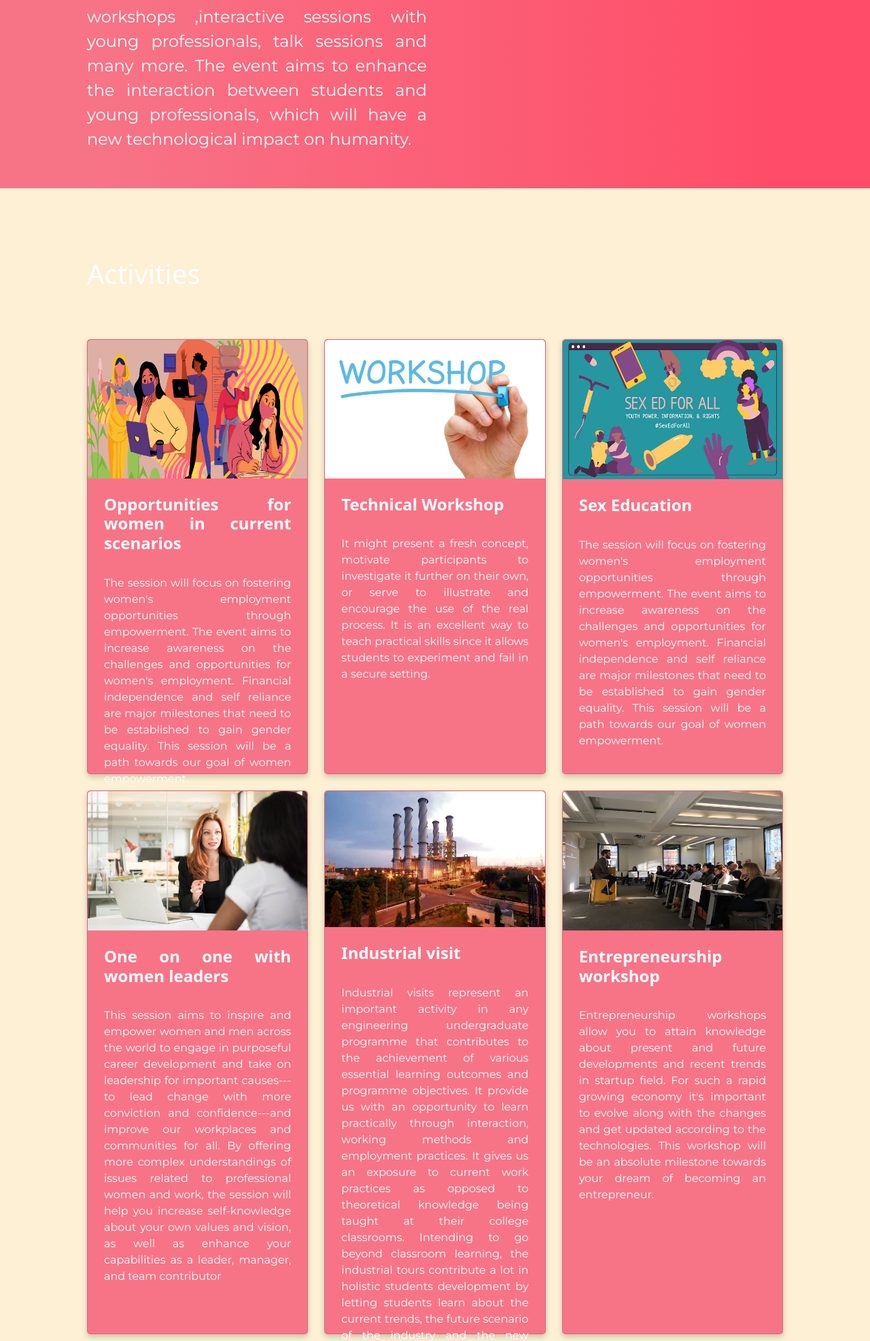
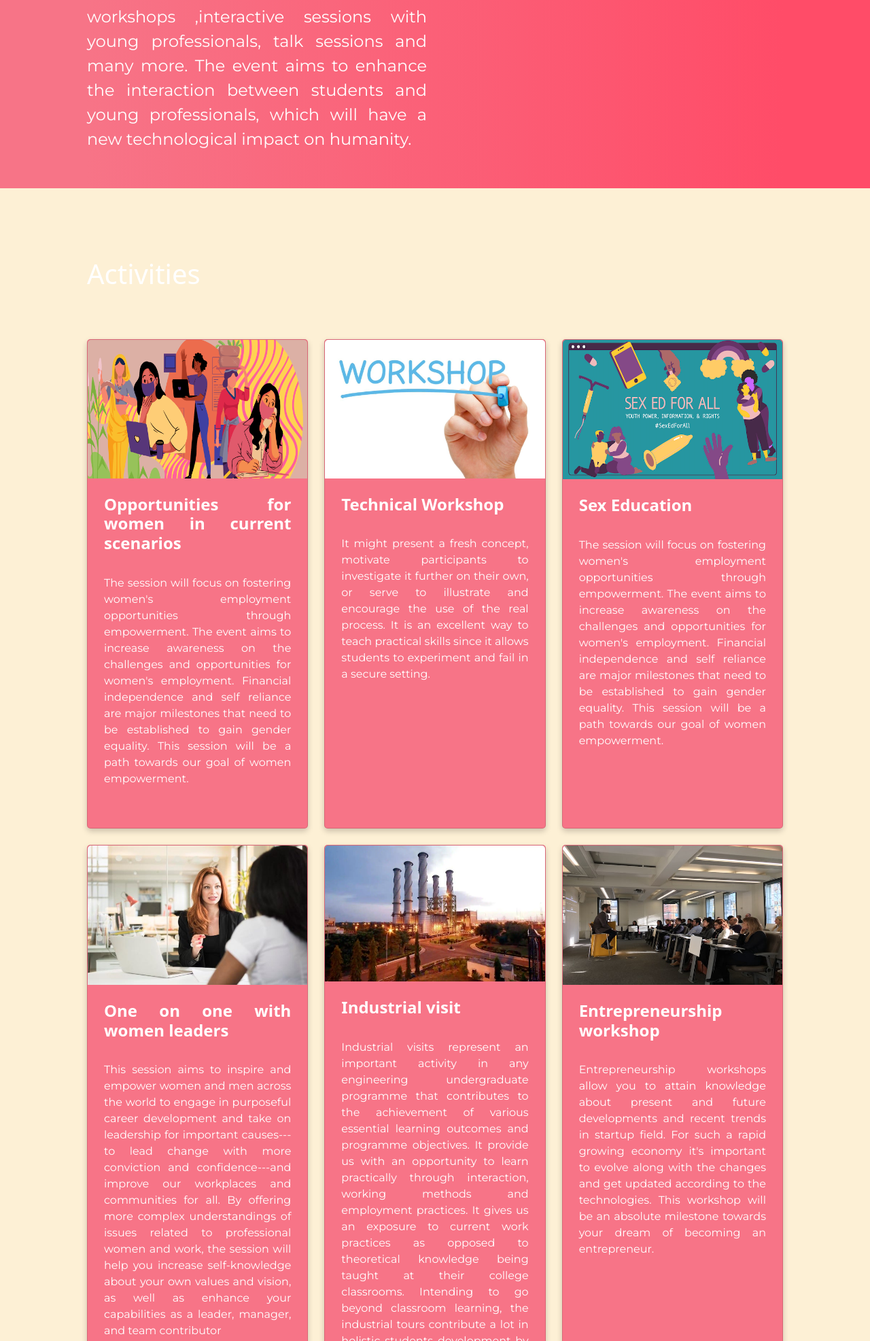
Before and after one commit to WIPS-IEEE-SB-CEK/wips-ieee-sb-cek-github.io, a plain HTML site: page index.html in a window 1280 px wide. Shown: the part 1457-3430 px from the top of the page at 68% size. Drawn offline with nearby package versions, Linux system fonts and the light colour scheme.

```diff
--- a/css/style.css
+++ b/css/style.css
@@ -38,7 +38,7 @@
       font-size: 20px;
     }
     .small {
-      height: 40rem;
+      height: 45rem;
       background-color: #f77487;/*ef8172 331832*/
       color: white;
       box-shadow: 0 4px 8px 0 rgba(0,0,0,0.2);
@@ -47,7 +47,7 @@
       font-size: 1rem;
     }
     .large {
-      height: 50rem;
+      height: 55rem;
       background-color: #f77487;/*ef8172 331832*/
       color: white;
       box-shadow: 0 4px 8px 0 rgba(0,0,0,0.2);
```
